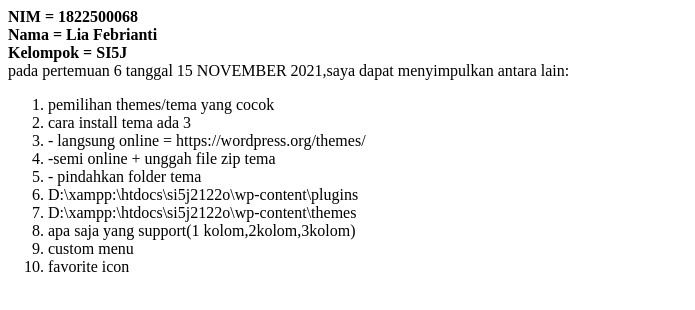
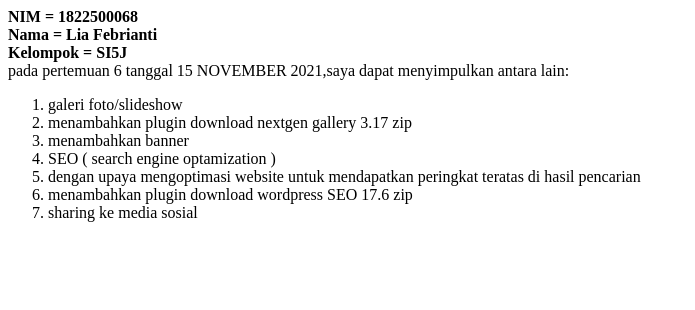
Before and after one commit to liaf003/si5j2122o, a plain HTML site: page 6/index.html in a window 1280 px wide. Shown: the whole page, without its empty margins (0-695 px from the left). Drawn offline with Linux system fonts and the light colour scheme.

Commit message:
Update index.html

```diff
--- a/6/index.html
+++ b/6/index.html
@@ -6,14 +6,11 @@ Kelompok = SI5J<br>
 
 pada pertemuan 6 tanggal 15 NOVEMBER 2021,saya dapat menyimpulkan antara lain:<br>
 <ol>
-  <li>pemilihan themes/tema yang cocok</li>
-  <li>cara install tema ada 3 </li>
-  <li>- langsung online = https://wordpress.org/themes/</li>
-  <li>-semi online + unggah file zip tema </li>
-  <li>- pindahkan folder tema </li>
-  <li>D:\xampp:\htdocs\si5j2122o\wp-content\plugins</li>
-  <li>D:\xampp:\htdocs\si5j2122o\wp-content\themes</li>
-  <li> apa saja yang support(1 kolom,2kolom,3kolom) </li>
-  <li> custom menu </li>
-  <li>favorite icon </li>
+  <li>galeri foto/slideshow </li>
+  <li>menambahkan plugin download nextgen gallery 3.17 zip </li>
+  <li>menambahkan banner </li>
+  <li>SEO ( search engine optamization ) </li>
+  <li>dengan upaya mengoptimasi website untuk mendapatkan peringkat teratas di hasil pencarian </li>
+  <li>menambahkan plugin download wordpress SEO 17.6 zip </li>
+  <li>sharing ke media sosial</li>
 </ol>
```
